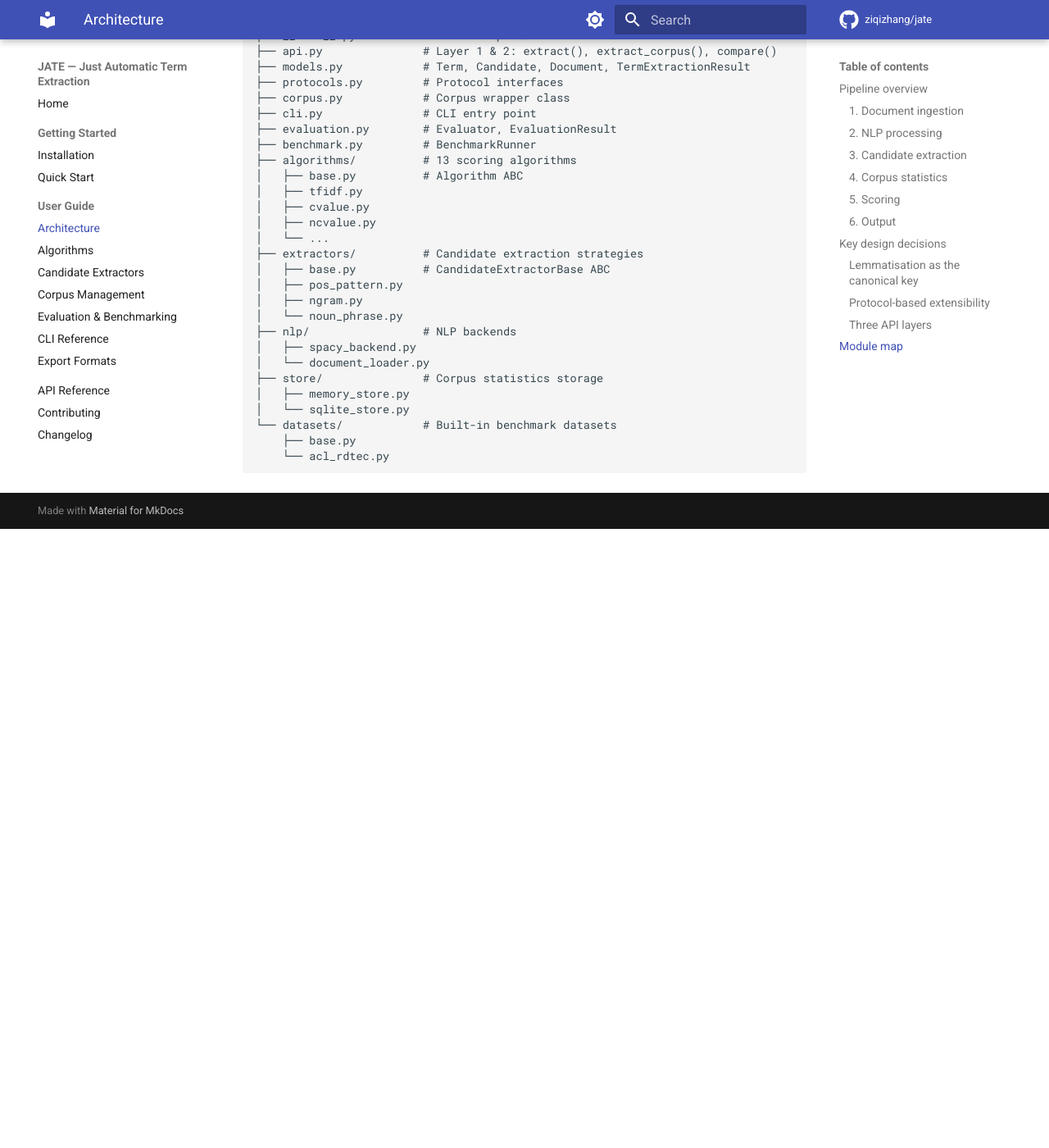
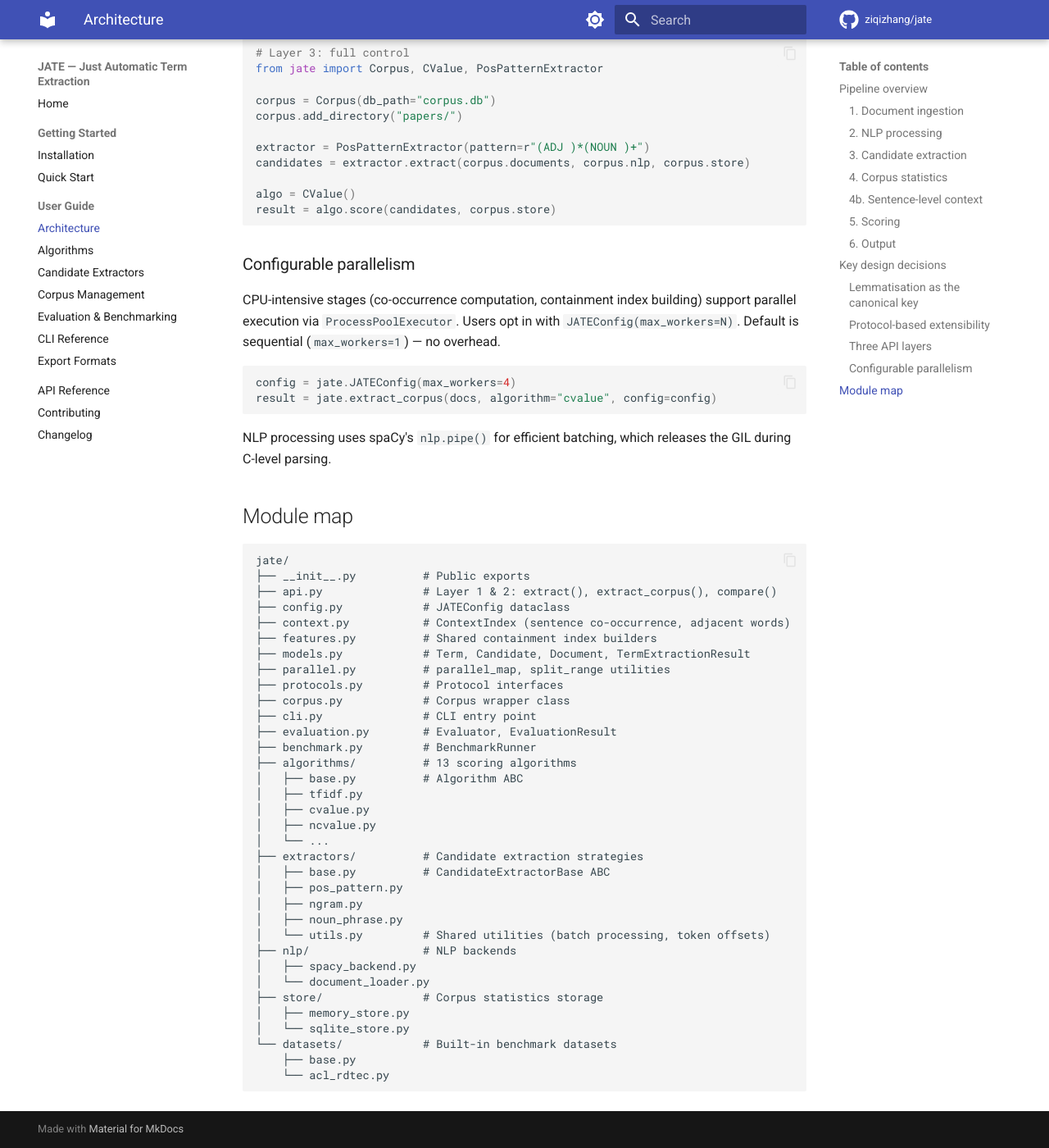
Before and after one commit to ziqizhang/jate, an MkDocs documentation site: the page built from docs/guide/architecture.md, in a window 1280 px wide and 1400 px high, scrolled down 2714 px. Shown: the whole window at 82% size. Built offline with MkDocs 1.6.1 and Material for MkDocs 9.7.7, drawn with Linux system fonts in a browser that asks for light colours; comment, search, counter and statistics services are not loaded; before the commit the page ends 3359 px from its top, so only the background shows below that; some of the changed text lies outside the part shown.

Commit message:
docs: update architecture with ContextIndex, parallelism, and module map

````diff
--- a/docs/guide/architecture.md
+++ b/docs/guide/architecture.md
@@ -5,10 +5,13 @@
 ## Pipeline overview
 
 ```
-Documents → Candidate Extraction → Corpus Statistics → Scoring → Ranked Terms
-               ↓                        ↓                ↓
-         NLP Backend              CorpusStore         Algorithm
-         (spaCy)              (Memory / SQLite)     (13 options)
+Documents → NLP Batch Processing → Candidate Extraction → Corpus Statistics → Scoring → Ranked Terms
+                  ↓                       ↓                      ↓                ↓
+            SpacyBackend              Extractor             CorpusStore        Algorithm
+            (nlp.pipe())          (POS/ngram/NP)        (Memory / SQLite)    (13 options)
+                                                              ↓
+                                                        ContextIndex
+                                                   (sentence co-occurrence)
 ```
 
 ### 1. Document ingestion
@@ -44,6 +47,16 @@
 |-------|----------|
 | `MemoryCorpusStore` | Fast, in-memory, for single sessions |
 | `SQLiteCorpusStore` | Persistent, for large corpora or repeated analysis |
+
+### 4b. Sentence-level context
+
+A `ContextIndex` provides sub-document context features used by some algorithms:
+
+- **Sentence co-occurrence** — how often two terms appear in the same sentence (used by Chi-Square)
+- **Context term totals** — number of distinct context terms per sentence (used by Chi-Square)
+- **Adjacent words** — words immediately adjacent to term occurrences (used by NC-Value)
+
+The ContextIndex is built automatically when extractors provide sentence-level position data. It is passed to algorithms as an optional parameter.
 
 ### 5. Scoring
 
@@ -85,13 +98,28 @@
 result = algo.score(candidates, corpus.store)
 ```
 
+### Configurable parallelism
+
+CPU-intensive stages (co-occurrence computation, containment index building) support parallel execution via `ProcessPoolExecutor`. Users opt in with `JATEConfig(max_workers=N)`. Default is sequential (`max_workers=1`) — no overhead.
+
+```python
+config = jate.JATEConfig(max_workers=4)
+result = jate.extract_corpus(docs, algorithm="cvalue", config=config)
+```
+
+NLP processing uses spaCy's `nlp.pipe()` for efficient batching, which releases the GIL during C-level parsing.
+
 ## Module map
 
 ```
 jate/
 ├── __init__.py          # Public exports
 ├── api.py               # Layer 1 & 2: extract(), extract_corpus(), compare()
+├── config.py            # JATEConfig dataclass
+├── context.py           # ContextIndex (sentence co-occurrence, adjacent words)
+├── features.py          # Shared containment index builders
 ├── models.py            # Term, Candidate, Document, TermExtractionResult
+├── parallel.py          # parallel_map, split_range utilities
 ├── protocols.py         # Protocol interfaces
 ├── corpus.py            # Corpus wrapper class
 ├── cli.py               # CLI entry point
@@ -107,7 +135,8 @@
 │   ├── base.py          # CandidateExtractorBase ABC
 │   ├── pos_pattern.py
 │   ├── ngram.py
-│   └── noun_phrase.py
+│   ├── noun_phrase.py
+│   └── utils.py         # Shared utilities (batch processing, token offsets)
 ├── nlp/                 # NLP backends
 │   ├── spacy_backend.py
 │   └── document_loader.py
````
